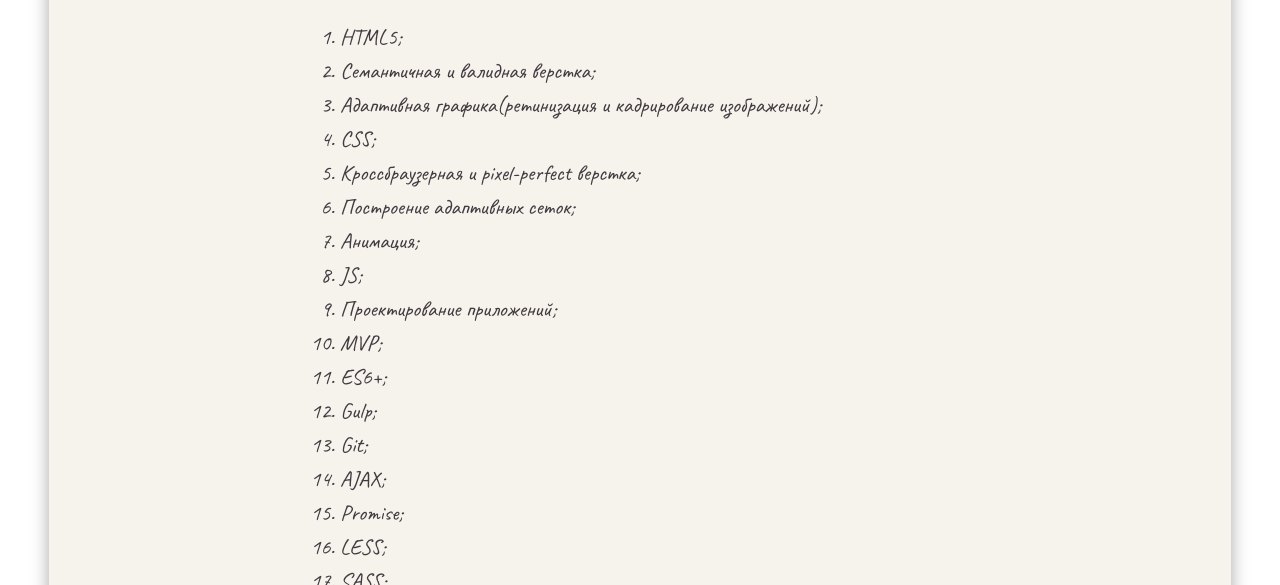
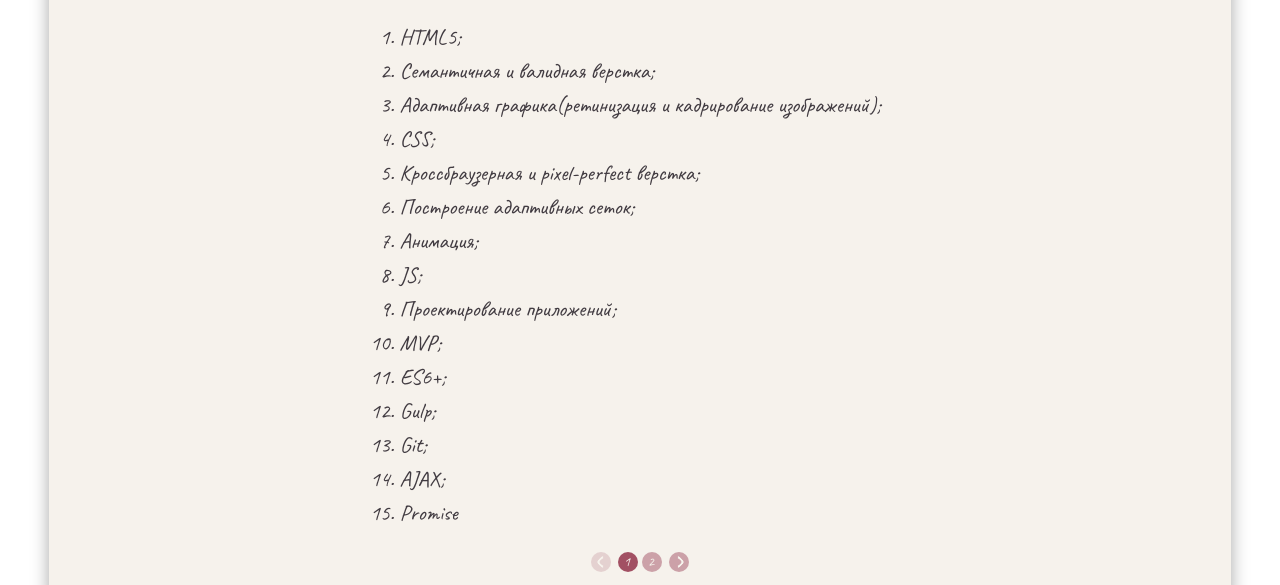
Before and after one commit to Kvezal/blog, a plain HTML site: page index.html in a window 1280 px wide. Shown: the part 215-800 px from the top of the page. Drawn offline with Linux system fonts and the light colour scheme.

Commit message:
Update 2017-12-16T03:13:12.342Z

```diff
--- a/css/style.css
+++ b/css/style.css
@@ -494,7 +494,6 @@ img {
   margin-right: auto;
   margin-left: auto;
   padding-top: 30px;
-  padding-bottom: 30px;
   background-color: #f6f2ec;
   border-radius: 5px;
   box-shadow: 0 0 18px rgba(0, 0, 0, .35);
@@ -522,8 +521,9 @@ img {
       -ms-flex-direction: column;
           flex-direction: column;
   max-width: 600px;
+  margin-top: 0;
+  margin-right: auto;
   margin-left: auto;
-  margin-right: auto;
   padding-right: 50px;
   padding-left: 50px;
 }
@@ -801,6 +801,10 @@ img {
   border-radius: 5px;
 }
 
+.works__item:last-of-type {
+  margin-bottom: 30px;
+}
+
 .works__name {
   font-size: 16px;
   line-height: 18px;
@@ -842,7 +846,7 @@ img {
 .pagination {
   font-size: 0;
   line-height: 0;
-  margin-top: 30px;
+  margin-top: auto;
   margin-bottom: 30px;
   text-align: center;
 }
@@ -996,6 +1000,10 @@ img {
   border-radius: 5px;
 }
 
+.articles__item:last-of-type {
+  margin-bottom: 30px;
+}
+
 .articles__name {
   font-size: 16px;
   line-height: 18px;
@@ -1353,6 +1361,15 @@ img {
   }
 
   .works {
+    display: -webkit-box;
+    display: -webkit-flex;
+    display: -ms-flexbox;
+    display:         flex;
+    -webkit-box-orient: vertical;
+    -webkit-box-direction: normal;
+    -webkit-flex-direction: column;
+        -ms-flex-direction: column;
+            flex-direction: column;
     width: 62.5%;
     margin-top: 0;
   }
@@ -1385,6 +1402,15 @@ img {
   }
 
   .articles {
+    display: -webkit-box;
+    display: -webkit-flex;
+    display: -ms-flexbox;
+    display:         flex;
+    -webkit-box-orient: vertical;
+    -webkit-box-direction: normal;
+    -webkit-flex-direction: column;
+        -ms-flex-direction: column;
+            flex-direction: column;
     width: 62.5%;
     margin-top: 0;
   }
@@ -1476,6 +1502,15 @@ img {
   }
 
   .skills {
+    display: -webkit-box;
+    display: -webkit-flex;
+    display: -ms-flexbox;
+    display:         flex;
+    -webkit-box-orient: vertical;
+    -webkit-box-direction: normal;
+    -webkit-flex-direction: column;
+        -ms-flex-direction: column;
+            flex-direction: column;
     width: 92.3%;
     max-width: 1200px;
   }
@@ -1536,10 +1571,6 @@ img {
   }
 
   .portfolio {
-    display: -webkit-box;
-    display: -webkit-flex;
-    display: -ms-flexbox;
-    display:         flex;
     width: 92.3%;
     max-width: 1200px;
   }
@@ -1584,15 +1615,6 @@ img {
   }
 
   .works {
-    display: -webkit-box;
-    display: -webkit-flex;
-    display: -ms-flexbox;
-    display:         flex;
-    -webkit-box-orient: vertical;
-    -webkit-box-direction: normal;
-    -webkit-flex-direction: column;
-        -ms-flex-direction: column;
-            flex-direction: column;
     margin-right: auto;
   }
 
@@ -1645,24 +1667,11 @@ img {
   }
 
   .blog {
-    display: -webkit-box;
-    display: -webkit-flex;
-    display: -ms-flexbox;
-    display:         flex;
     width: 92.3%;
     max-width: 1200px;
   }
 
   .articles {
-    display: -webkit-box;
-    display: -webkit-flex;
-    display: -ms-flexbox;
-    display:         flex;
-    -webkit-box-orient: vertical;
-    -webkit-box-direction: normal;
-    -webkit-flex-direction: column;
-        -ms-flex-direction: column;
-            flex-direction: column;
     margin-right: auto;
   }
 
--- a/js/main.js
+++ b/js/main.js
@@ -77,6 +77,7 @@ const deepClone = (obj) => {
 
 const parametersOfApplication = {
   PAGE_BACK: -1,
+  ITEMS_ON_PAGE_OF_SKILLS: 15,
   ITEMS_ON_PAGE_OF_PORTFOLIO: 6,
   ITEMS_ON_PAGE_OF_BLOG: 7,
   FIRST_PAGE: 1,
@@ -234,10 +235,12 @@ const FILTERS = {
 const initialState = {
   currentTab: ``,
   currentPage: {
+    skills: parametersOfApplication.FIRST_PAGE,
     portfolio: parametersOfApplication.FIRST_PAGE,
     blog: parametersOfApplication.FIRST_PAGE
   },
   amountItems: {
+    skills: parametersOfApplication.ITEMS_ON_PAGE_OF_SKILLS,
     portfolio: parametersOfApplication.ITEMS_ON_PAGE_OF_PORTFOLIO,
     blog: parametersOfApplication.ITEMS_ON_PAGE_OF_BLOG
   },
@@ -723,7 +726,8 @@ class PaginationView extends AbstractView {
   }
 
   get templateItems() {
-    const tab = this.state.currentTab;
+    const tab = (this.state.currentTab !== ``) ? this.state.currentTab : `skills`;
+
     const amountOfPage = Math.ceil(this.data.length / this.state.amountItems[tab]);
 
     if (!amountOfPage) {
@@ -797,7 +801,8 @@ class PaginationPresenter {
     this.view = new PaginationView(viewTab);
 
     const state = this.view.state;
-    const tab = state.currentTab;
+    const tab = (state.currentTab !== ``) ? state.currentTab : `skills`;
+
 
     this.view.showPage = (evt) => {
       evt.preventDefault();
@@ -805,18 +810,21 @@ class PaginationPresenter {
       saveState(state);
     };
 
+
     this.view.showPreviousPage = (evt) => {
       evt.preventDefault();
       --state.currentPage[tab];
       saveState(state);
     };
 
+
     this.view.showNextPage = (evt) => {
       evt.preventDefault();
       ++state.currentPage[tab];
       saveState(state);
     };
 
+
     return this.view;
   }
 }
@@ -838,42 +846,58 @@ class BlogPresenter {
 var blogPresenter = new BlogPresenter();
 
 class SkillsView extends AbstractView {
-  constructor(data) {
+  constructor(data, state) {
     super();
 
     this.data = data;
+    this.state = state;
   }
 
   get template() {
     return (
       `<section class="skills">
         <h1 class="skills__title">Навыки</h1>
-        <ol class="skills__list">
-          ${this.templateList}
-        </ol>
+        ${this.templateList}
+        <div class="pagination"></div>
       </section>`
     );
   }
 
-  templateListItem(item) {
+  getTemplateListItem(item) {
     return (
       `<li class="skills__item">${item};</li>`
     );
   }
 
   get templateList() {
-    const list = this.data.map((item) => {
-      return this.templateListItem(item);
+    const currentPage = this.state.currentPage[`skills`];
+    const lastPage = currentPage + parametersOfApplication.PAGE_BACK;
+    const startItemPage = lastPage * this.state.amountItems[`skills`];
+    const endItemPagethis = currentPage * this.state.amountItems[`skills`];
+
+    const list = this.data.slice(startItemPage, endItemPagethis).map((item) => {
+      return this.getTemplateListItem(item);
     });
     const indexLastItem = list.length - 1;
     list[indexLastItem] = list[indexLastItem].replace(/;/, ``);
-    return list.join(``);
+    return (
+      `<ol class="skills__list" start="${startItemPage + 1}">
+        ${list.join(``)}
+      </ol>`
+    );
+  }
+
+  bind(element) {
+    const pagination = element.querySelector(`.pagination`);
+    Utils.replaceOldElement(this.pagination, pagination);
   }
 }
 
 class SkillsPresenter {
-  init(data) {
-    this.view = new SkillsView(data);
+  init(data, state) {
+    this.view = new SkillsView(data, state);
+
+    this.view.pagination = new PaginationPresenter().init(this.view).element;
 
     Utils.displayElement(this.view.element, `page-main`);
   }
```
Also changed, not shown: css/style.min.css, 1 other file.
